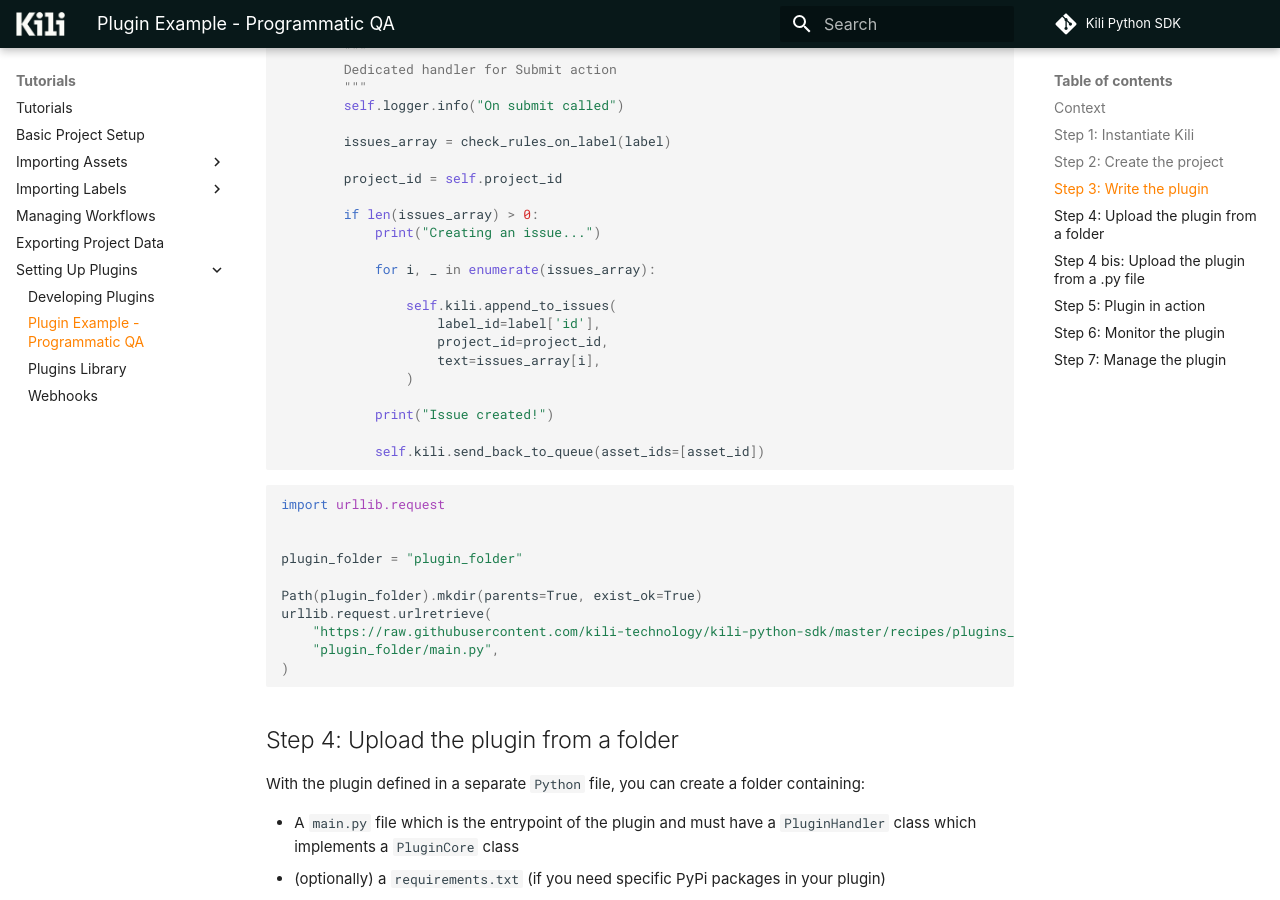
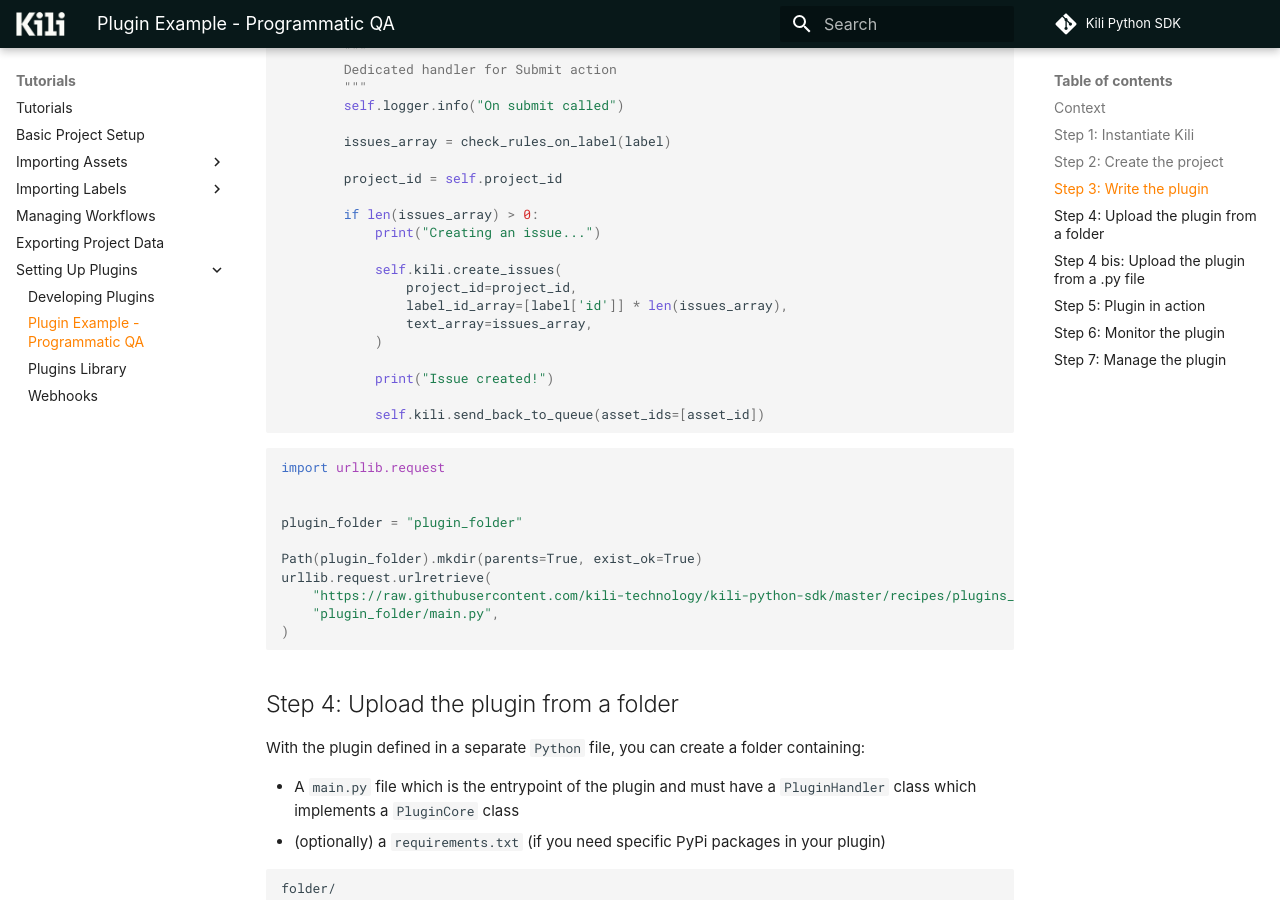
Before and after one commit to kili-technology/kili-python-sdk, an MkDocs documentation site: the page built from docs/sdk/tutorials/plugins_example.md, in a window 1280 px wide and 900 px high, scrolled down 2523 px. Built offline with MkDocs 1.6.1 and Material for MkDocs 9.7.7, drawn with Linux system fonts in a browser that asks for light colours; nearby versions of some CDN libraries; some web fonts are replaced; library files that are not in the unit come from our copies; comment, search, counter and statistics services are not loaded; the version menu is left out.

Commit message:
fix(data-1132): replace append_to_issues by create_issues in doc and … (#1160)

```diff
--- a/docs/sdk/tutorials/plugins_example.md
+++ b/docs/sdk/tutorials/plugins_example.md
@@ -140,13 +140,11 @@
         if len(issues_array) > 0:
             print("Creating an issue...")
 
-            for i, _ in enumerate(issues_array):
-
-                self.kili.append_to_issues(
-                    label_id=label['id'],
-                    project_id=project_id,
-                    text=issues_array[i],
-                )
+            self.kili.create_issues(
+                project_id=project_id,
+                label_id_array=[label['id']] * len(issues_array),
+                text_array=issues_array,
+            )
 
             print("Issue created!")
 
```
Also changed, not shown: docs/sdk/tutorials/plugins_development.md (+3 -3 lines), 5 other files.
